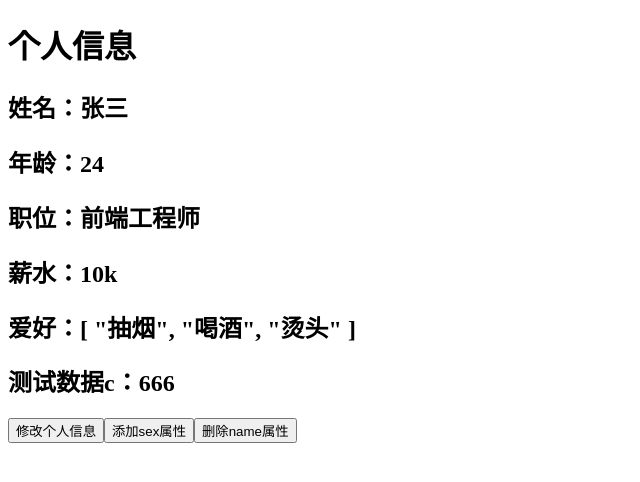
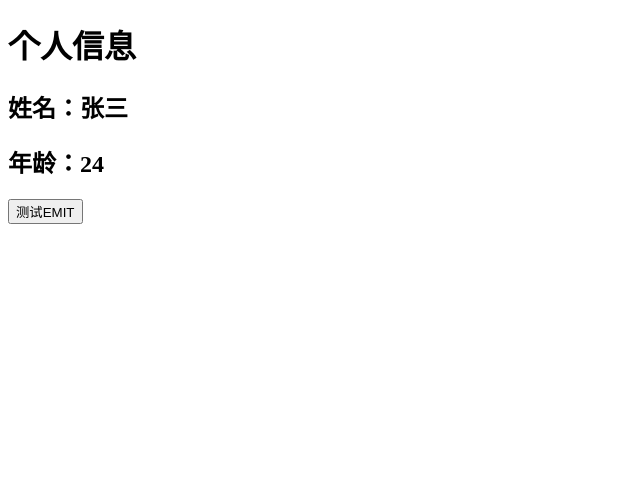
Before and after one commit to dono118/vue3-demo, a Vue app: page / in a window 1280 px wide. Shown: the top 482 px of the page, without its empty margins (0-640 px from the left). Built offline with nearby package versions, Linux system fonts and the light colour scheme.

Commit message:
父子组件传值和通信

```diff
--- a/package.json
+++ b/package.json
@@ -9,6 +9,8 @@
   },
   "dependencies": {
     "core-js": "^3.6.5",
+    "less": "^4.1.2",
+    "less-loader": "^6.2.0",
     "vue": "^3.0.0"
   },
   "devDependencies": {
--- a/src/App.vue
+++ b/src/App.vue
@@ -1,65 +1,21 @@
 <template>
-  <h1>个人信息</h1>
-  <h2 v-show="person.name">姓名：{{person.name}}</h2>
-  <h2>年龄：{{person.age}}</h2>
-  <h2 v-show="person.sex">性别：{{person.sex}}</h2>
-  <h2>职位：{{person.job.type}}</h2>
-  <h2>薪水：{{person.job.salary}}</h2>
-  <h2>爱好：{{person.hobbies}}</h2>
-  <h2>测试数据c：{{person.job.a.b.c}}</h2>
-  <button @click="changeInfo">修改个人信息</button>
-  <button @click="addSex">添加sex属性</button>
-  <button @click="deleteName">删除name属性</button>
+  <Demo @hello="sayHello" msg="Hi" school="尚硅谷" />
 </template>
 
 <script>
-import { reactive } from "vue";
+import Demo from './components/Demo'
 
 export default {
   name: 'App',
+  components: {
+    Demo
+  },
   setup() {
-    // 数据
-    let person = reactive({
-      name: '张三',
-      age: 24,
-      job: {
-        type: '前端工程师',
-        salary: '10k',
-        a: {
-          b: {
-            c: 666
-          }
-        }
-      },
-      hobbies: ['抽烟', '喝酒', '烫头']
-    })
-
-
-    // 方法
-    function changeInfo() {
-      person.name = '李四'
-      person.age = 28
-      // console.log(job);
-      person.job.a.b.c = 999
-      person.job.type = 'UI设计师'
-      person.job.salary = '20k'
-      person.hobbies[0] = '学习'
+    function sayHello(data) {
+      alert(`子组件触发了hello事件，传递给父组件的参数是：${data}`)
     }
-
-    function addSex() {
-      person.sex = '男'
-    }
-
-    function deleteName() {
-      delete person.name
-    }
-
-    // 返回一个对象
     return {
-      person,
-      changeInfo,
-      addSex,
-      deleteName
+      sayHello
     }
   }
 }
--- /dev/null
+++ b/src/components/Demo.vue
@@ -0,0 +1,38 @@
+<template>
+  <h1>个人信息</h1>
+  <h2>姓名：{{ person.name }}</h2>
+  <h2>年龄：{{ person.age }}</h2>
+  <button @click="handleTest">测试EMIT</button>
+</template>
+
+<script>
+import { reactive } from 'vue'
+
+export default {
+  name: 'Demo',
+  props: ['msg', 'school'],
+  emits: ['hello'],
+  setup(props, context) {
+    console.log('----setup----', props, context)
+    // 数据
+    let person = reactive({
+      name: '张三',
+      age: 24
+    })
+
+    // 方法
+    function handleTest() {
+      context.emit('hello', 666)
+    }
+
+    // 返回一个对象
+    return {
+      person,
+      handleTest
+    }
+  },
+  beforeCreate() {
+    console.log('----beforeCreate----')
+  }
+}
+</script>
```
Also changed, not shown: src/components/HelloWorld.vue (deleted, +0 -58 lines), vue.config.js (line endings or trailing spaces), 1 other file (tests, documents, lock files or other folders).
